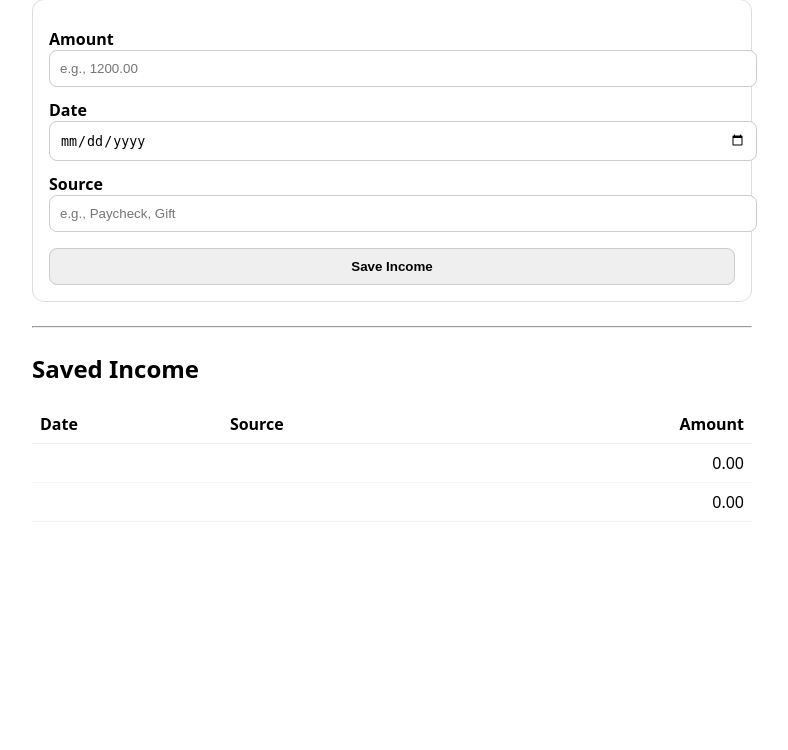
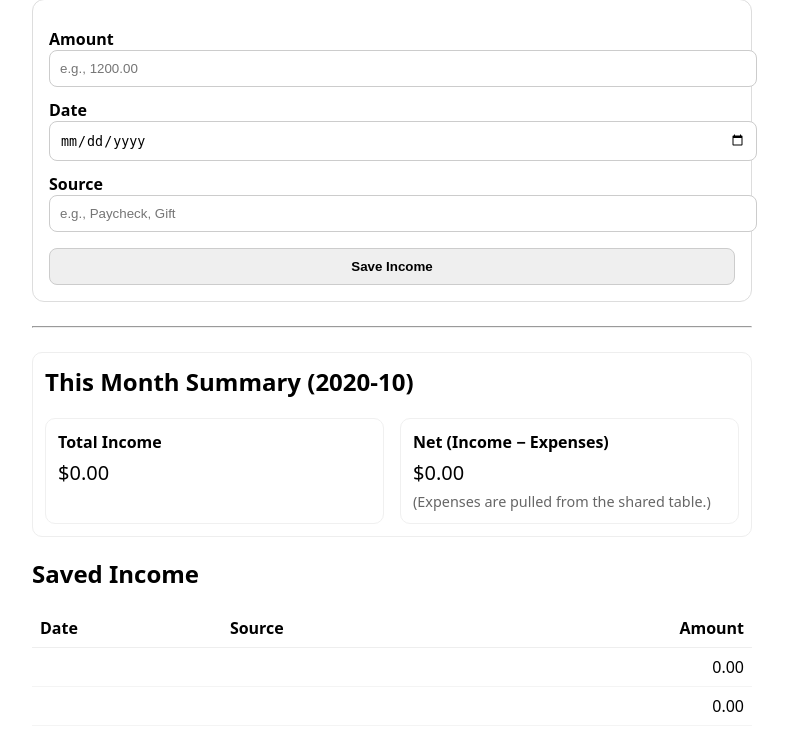
Before and after one commit to yashasbm0204/ist-303-kalos, a Flask app: template 303_code/templates/income_form.html in a window 1280 px wide. Shown: the part 143-893 px from the top of the page, without its empty margins (248-1036 px from the left). Before the commit the page ends 651 px from the top, so only its background shows below. Run offline with Flask 3, Linux system fonts and the light colour scheme; the template is opened without the code that fills it: values that come from a table or form of the project are taken from there, most other values are stand-ins (such as "Sample title", 1, 10 or a date in 2020); parts of the project's set-up code (start-up, migrations or seed data) failed here and were passed over.

Commit message:
show monthly income + net totals
Added a summary section for this month's income and net totals.

```diff
--- a/303_code/templates/income_form.html
+++ b/303_code/templates/income_form.html
@@ -42,6 +42,26 @@
     <button type="submit">Save Income</button>
   </form>
   <hr style="margin:24px 0;">
+<div style="margin-top:16px; padding:12px; border:1px solid #eee; border-radius:10px;">
+  <h2 style="margin-top:0;">This Month Summary ({{ year }}-{{ '%02d' % month }})</h2>
+  <div style="display:flex; gap:16px; flex-wrap:wrap;">
+    <div style="flex:1; min-width:220px; padding:12px; border:1px solid #f0f0f0; border-radius:10px;">
+      <div style="font-weight:600;">Total Income</div>
+      <div style="font-size:1.25rem; margin-top:6px;">
+        ${{ '%.2f' % income_total }}
+      </div>
+    </div>
+    <div style="flex:1; min-width:220px; padding:12px; border:1px solid #f0f0f0; border-radius:10px;">
+      <div style="font-weight:600;">Net (Income − Expenses)</div>
+      <div style="font-size:1.25rem; margin-top:6px;">
+        ${{ '%.2f' % net_total }}
+      </div>
+      <div style="color:#666; font-size:.9rem; margin-top:6px;">
+        (Expenses are pulled from the shared table.)
+      </div>
+    </div>
+  </div>
+</div>
 
 <h2>Saved Income</h2>
 
```
